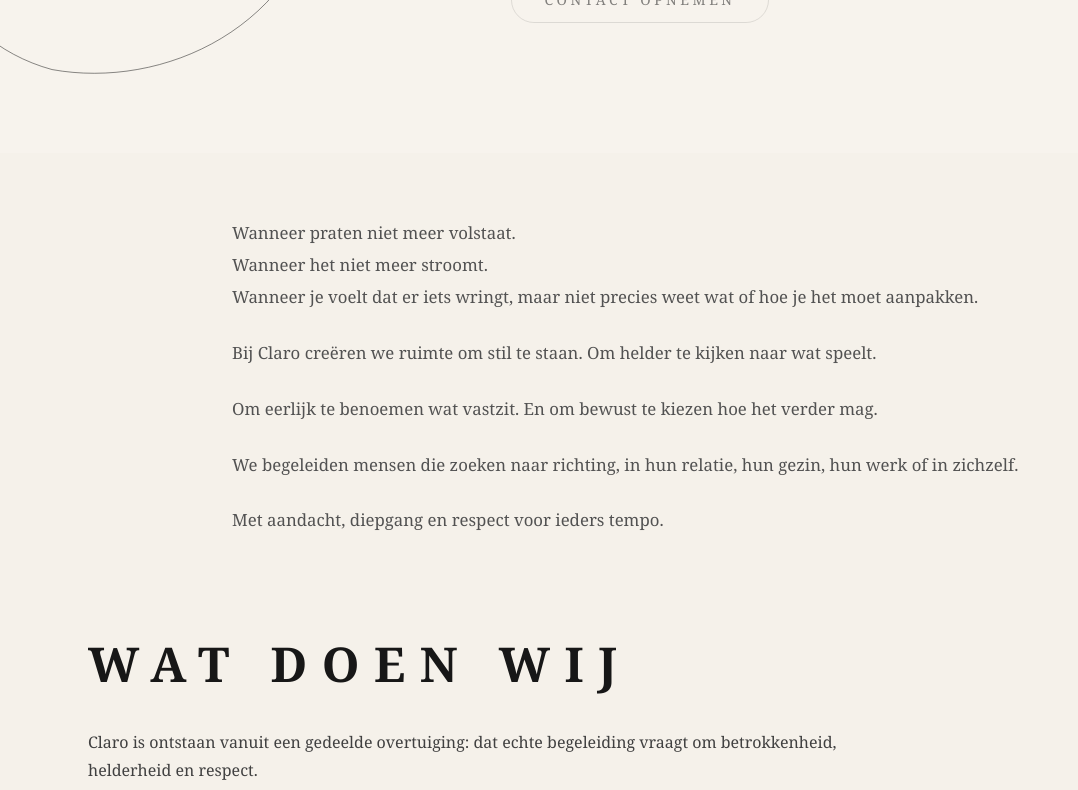
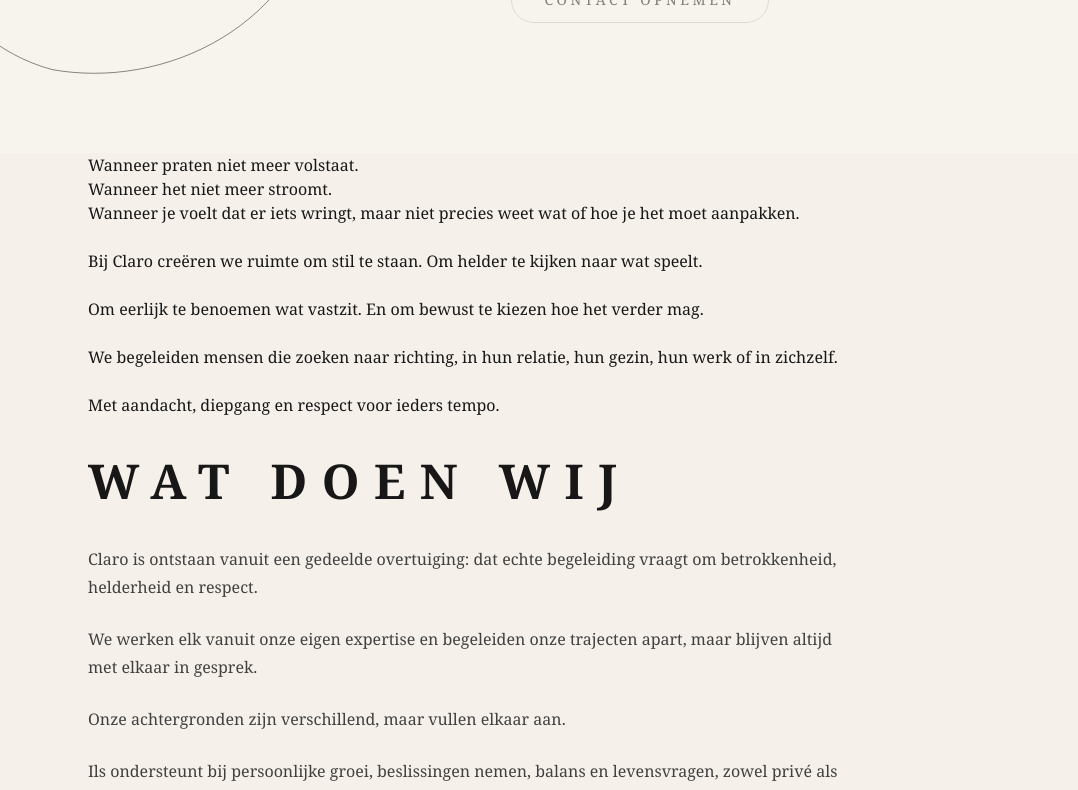
Before and after one commit to KarlK3500/Claro-Website, a Next.js app: page / in a window 1280 px wide. Shown: the part 647-1437 px from the top of the page, without its empty margins (0-1078 px from the left). Built offline with nearby package versions, Linux system fonts and the light colour scheme.

Commit message:
align intro text

```diff
--- a/app/page.tsx
+++ b/app/page.tsx
@@ -102,7 +102,8 @@
           </motion.div>
         </section>
 
-        <section className="max-w-4xl mx-auto px-6 md:px-10 py-12 md:py-16 space-y-6 leading-[1.9] text-neutral-600 text-[1.05rem]">
+        <section className="max-w-6xl mx-auto px-6">
+          <div className="max-w-3xl leading-[1.8] text-lg text-neutral-700"></div>
   <p>
     Wanneer praten niet meer volstaat.<br />
     Wanneer het niet meer stroomt.<br />
```
